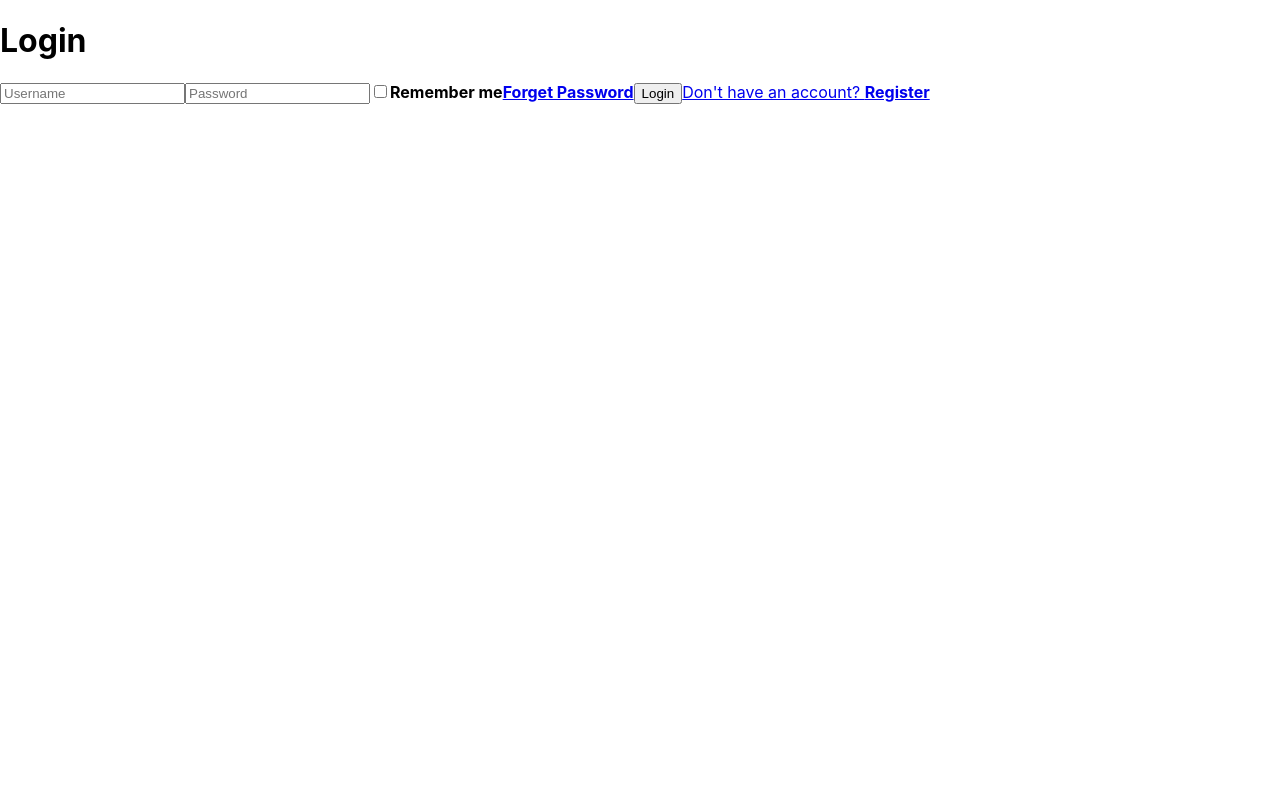
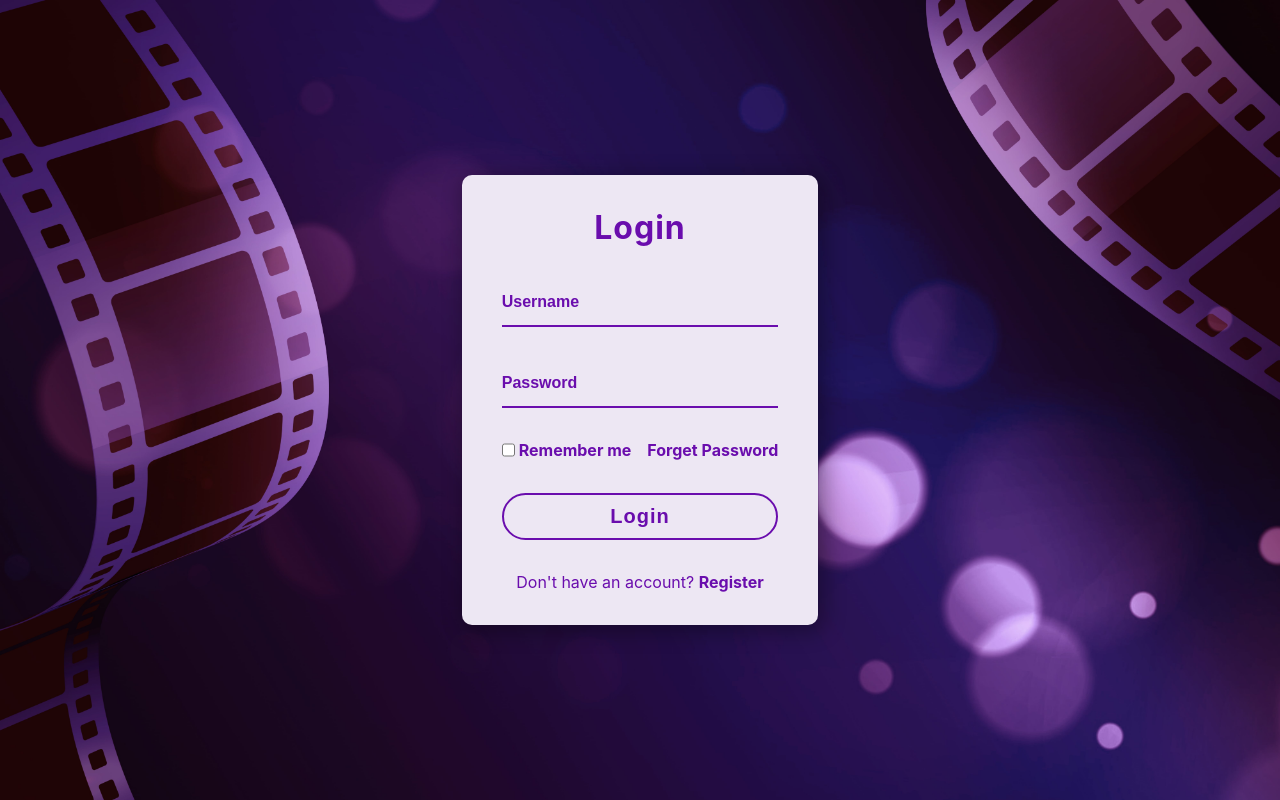
Before and after one commit to senthilmukeshhari/react-flick-finder-app, a React (Create React App) app: page / in a window 1280 px wide. Built offline with nearby package versions, Linux system fonts and the light colour scheme; the HTML template or start-up script is replaced by a standard one.

Commit message:
add style in login page

```diff
--- a/src/App.css
+++ b/src/App.css
@@ -0,0 +1,19 @@
+:root{
+  --primary-color: #6a0dad;
+  --secondary-color: #04032b;
+  --primary-font-color: whitesmoke;
+}
+
+*{
+  margin:0;
+  padding:0;
+  box-sizing:border-box;
+}
+
+a{
+  text-decoration: none;
+}
+
+a:hover{
+  text-decoration: underline;
+}
--- a/src/App.js
+++ b/src/App.js
@@ -1,4 +1,5 @@
-import Login from './components/Login'
+import Login from './components/Login';
+import './App.css';
 
 function App() {
   return (
--- a/style.css
+++ b/src/components/Login.css
@@ -1,31 +1,7 @@
-:root{
-  --primary-color: #6a0dad;
-  --secondary-color: #04032b;
-}
-
-*{
-  margin:0;
-  padding:0;
-  box-sizing:border-box;
-}
-
-a{
-  text-decoration: none;
-}
-
-a:hover{
-  text-decoration: underline;
-}
-
-
-input{
-  color: var(--primary-color);
-}
-
 .container{
   height:100vh;
   width:100vw;
-background: url('movie-background-min.jpg'), linear-gradient(to left, var(--secondary-color), var(--primary-color));
+background: url('../../assets/movie-background-min.jpg'), linear-gradient(to left, var(--secondary-color), var(--primary-color));
   background-size: cover;
   display: flex;
   justify-content: center;
@@ -61,7 +37,7 @@ background: url('movie-background-min.jpg'), linear-gradient(to left, var(--seco
   width: 100%;
   outline: none;
   font-size: 16px;
-  'border-radius:50px;
+  color: var(--primary-color);
 }
 
 .login-field::placeholder{
--- a/src/components/Login.jsx
+++ b/src/components/Login.jsx
@@ -1,3 +1,5 @@
+import './Login.css';
+
 function Login(){
   return(
  <div className="container">
```
